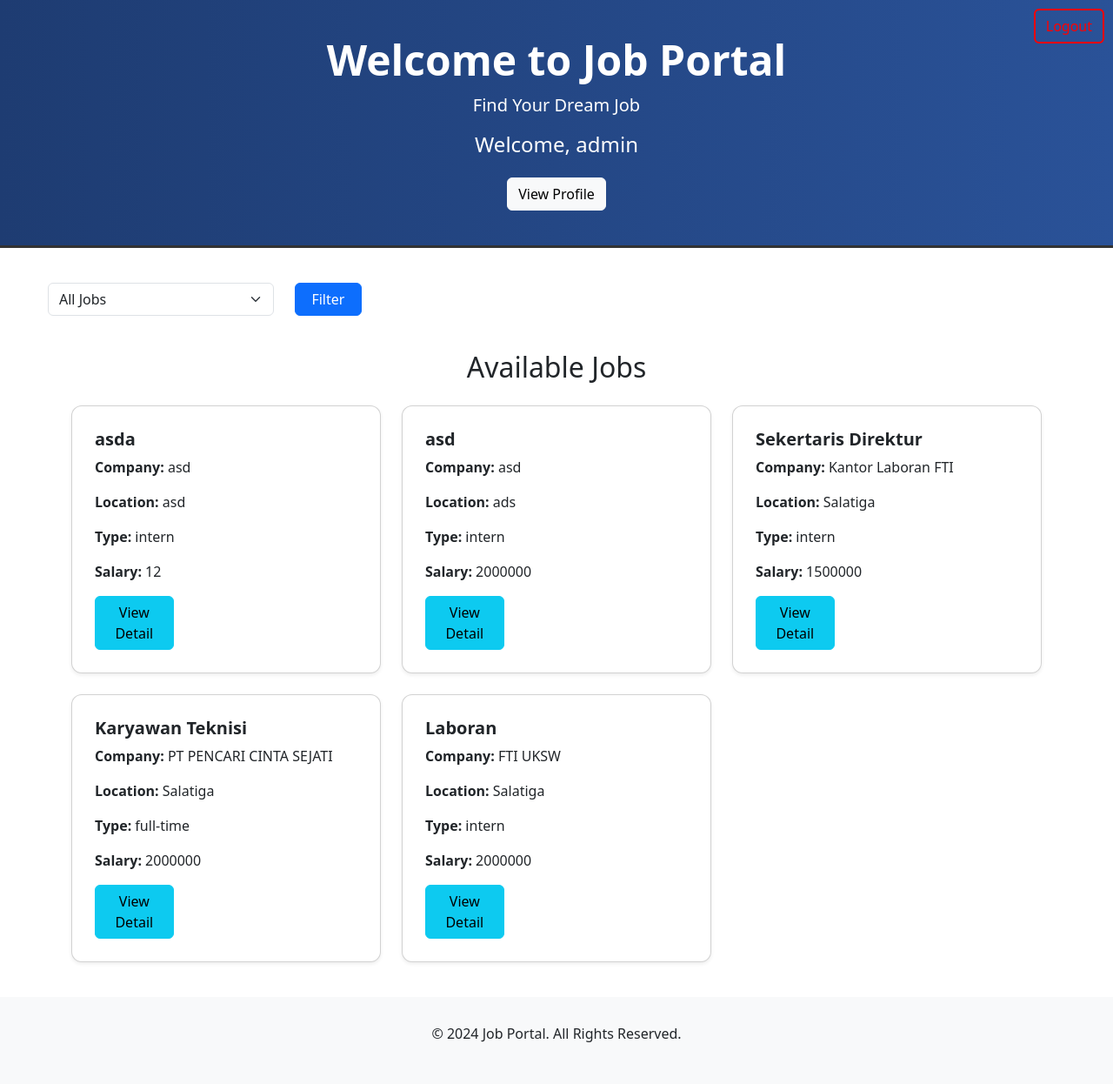
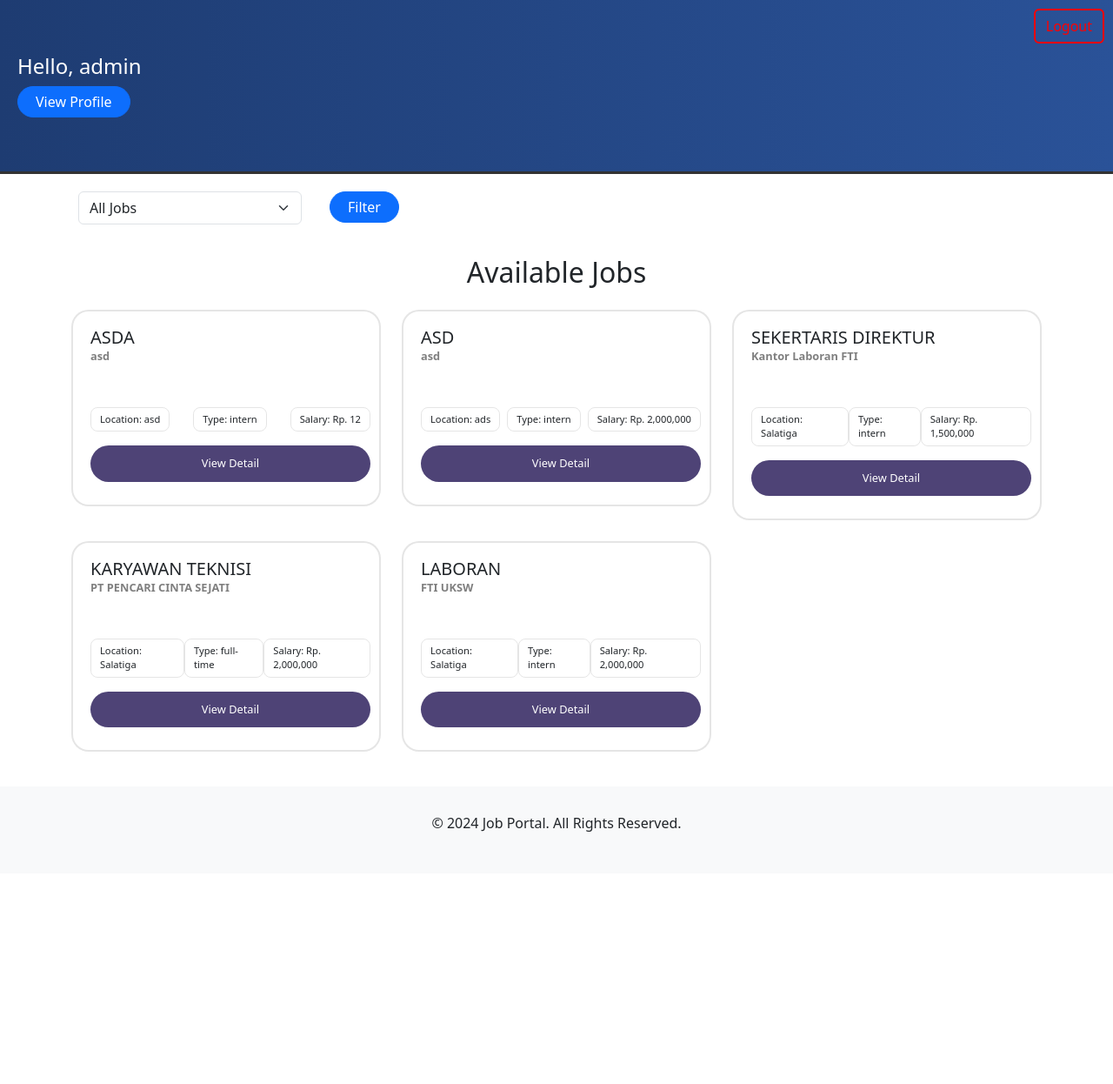
Before and after one commit to DikaEkaaaaa/TR_PW, a PHP site: page /pages/employee/index.php in a window 1280 px wide. Shown: the whole page at 87% size. After the commit the page ends 956 px from the top, so only its background shows below. Run offline with PHP 8.4, Linux system fonts and the light colour scheme; a user stored in the database is signed in; data comes from the database, SQL or seed files in the repository.

Commit message:
feat(ui): enhance employee page layout and styling for improved user experience

```diff
--- a/pages/employee/index.php
+++ b/pages/employee/index.php
@@ -21,6 +21,7 @@
 
 <!DOCTYPE html>
 <html lang="en">
+
 <head>
     <meta charset="UTF-8">
     <meta name="viewport" content="width=device-width, initial-scale=1.0">
@@ -30,7 +31,11 @@
         .header-section {
             background: linear-gradient(90deg, #1e3c72, #2a5298);
             color: white;
-            padding: 40px 0;
+            min-height: 200px;
+            display: flex;
+            justify-content: start;
+            align-items: center;
+            padding: 0px 20px;
             border-bottom: 3px solid #333;
         }
 
@@ -65,13 +70,16 @@
             font-size: 1rem;
         }
 
-        .btn-primary, .btn-info {
-            width: 30%;
+        .btn-primary,
+        .btn-info {
+            border-radius: 25px;
+            padding: 5px 20px;
+            /* width: 30%; */
         }
 
         .filter-section {
-            margin: 40px 40px;
-            padding: 0 15px;
+            /* margin: 40px 40px; */
+            padding: 20px 20px;
         }
 
         .footer {
@@ -80,23 +88,74 @@
             text-align: center;
             margin-top: 40px;
         }
+
+        .card-job {
+            border: 2px solid rgba(0, 0, 0, 0.1);
+            background-color: white;
+            padding: 10px 10px 10px 20px;
+            border-radius: 20px;
+            transition: all 0.3s ease-in-out;
+        }
+
+
+
+        .container-job-kapsul {
+            display: flex;
+            /* flex-wrap: wrap; */
+            /* gap: 10px; */
+        }
+
+        .job-kapsul {
+            font-size: .7rem;
+            padding-left: 10px;
+            padding-top: 5px;
+            padding-bottom: 5px;
+            padding-right: 10px;
+            border-radius: 8px;
+            margin: 0;
+            border: 1px solid rgba(0, 0, 0, 0.1);
+            /* box-shadow: 0 4px 15px rgba(0, 0, 0, 0.1); */
+            transition: all 0.3s ease-in-out;
+        }
+
+        .job-kapsul:hover {
+            background-color: #4e4376;
+            color: white;
+        }
+
+        .btn-custom-apply {
+            background-color: #4e4376;
+            color: white;
+            font-size: .8rem;
+            padding: 10px 20px;
+            width: 100%;
+            border-radius: 25px;
+            text-decoration: none;
+        }
+
+        .btn-custom-apply:hover {
+            background-color: #0056b3;
+            color: white;
+        }
     </style>
 </head>
+
 <body>
-    <div class="container-fluid text-center header-section">
-        <h1>Welcome to Job Portal</h1>
-        <p>Find Your Dream Job</p>
-        <?php if (isset($_SESSION['user_id'])): ?>
-            <h4>Welcome, <?= $_SESSION['nama'] ?></h4>
-            <a href="profile.php" class="btn btn-light mt-3">View Profile</a>
-        <?php else: ?>
-            <a href="login.php" class="btn btn-primary">Login to Apply</a>
-        <?php endif; ?>
+    <div class="container-fluid header-section">
+        <div>
+
+            <?php if (isset($_SESSION['user_id'])): ?>
+                <h4>Hello, <?= $_SESSION['nama'] ?></h4>
+                <a href="profile.php" class="btn btn-primary">View Profile</a>
+            <?php else: ?>
+                <a href="login.php" class="btn btn-primary">Login to Apply</a>
+            <?php endif; ?>
+        </div>
     </div>
 
     <div class="container filter-section">
         <form method="GET" action="">
-            <div class="row">
+            <div class="row gap-2">
                 <div class="col-md-3">
                     <select name="employment_type" class="form-select">
                         <option value="">All Jobs</option>
@@ -125,7 +184,25 @@
                     ?>
 
                     <div class="col">
-                        <div class="card job-list shadow-sm">
+                        <div class="">
+                            <div class="card-job">
+                                <div class="mb-3">
+                                    <h5 style="margin:0;text-transform: uppercase;" class="mt-2"><?= htmlspecialchars($row['title']) ?></h5>
+                                    <p style="margin:0;color: rgba(0,0,0,0.5);font-size:.8rem;" class="fw-semibold"><?= htmlspecialchars($row['company_name']) ?></p>
+                                    <div class="mt-5 container-job-kapsul justify-content-between">
+                                        <p class="job-kapsul">Location: <?= htmlspecialchars($row['location']) ?></p>
+                                        <p class="job-kapsul">Type: <?= htmlspecialchars($row['employment_type']) ?></p>
+                                        <p class="job-kapsul">Salary: Rp. <?= htmlspecialchars(number_format($row['salary_range'])) ?></p>
+                                    </div>
+                                    <?php if (isset($_SESSION['user_id'])): ?>
+                                        <a href="view_application_detail.php?job_id=<?= $row['id'] ?>" class="mt-2 btn btn-custom-apply mt-3">View Detail</a>
+                                    <?php else: ?>
+                                        <a href="login.php" class="mt-2 btn btn-custom-apply mt-3">Login to Apply</a>
+                                    <?php endif; ?>
+                                </div>
+                            </div>
+                        </div>
+                        <!-- <div class="card job-list shadow-sm">
                             <div class="card-body">
                                 <h5 class="card-title"><?= htmlspecialchars($row['title']) ?></h5>
                                 <p class="card-text"><strong>Company:</strong> <?= htmlspecialchars($row['company_name']) ?></p>
@@ -139,7 +216,7 @@
                                     <a href="login.php" class="btn btn-primary">Login to Apply</a>
                                 <?php endif; ?>
                             </div>
-                        </div>
+                        </div> -->
                     </div>
                 <?php endwhile; ?>
             <?php else: ?>
@@ -153,4 +230,5 @@
 
     <script src="https://cdn.jsdelivr.net/npm/bootstrap@5.3.0-alpha1/dist/js/bootstrap.bundle.min.js"></script>
 </body>
+
 </html>
```
